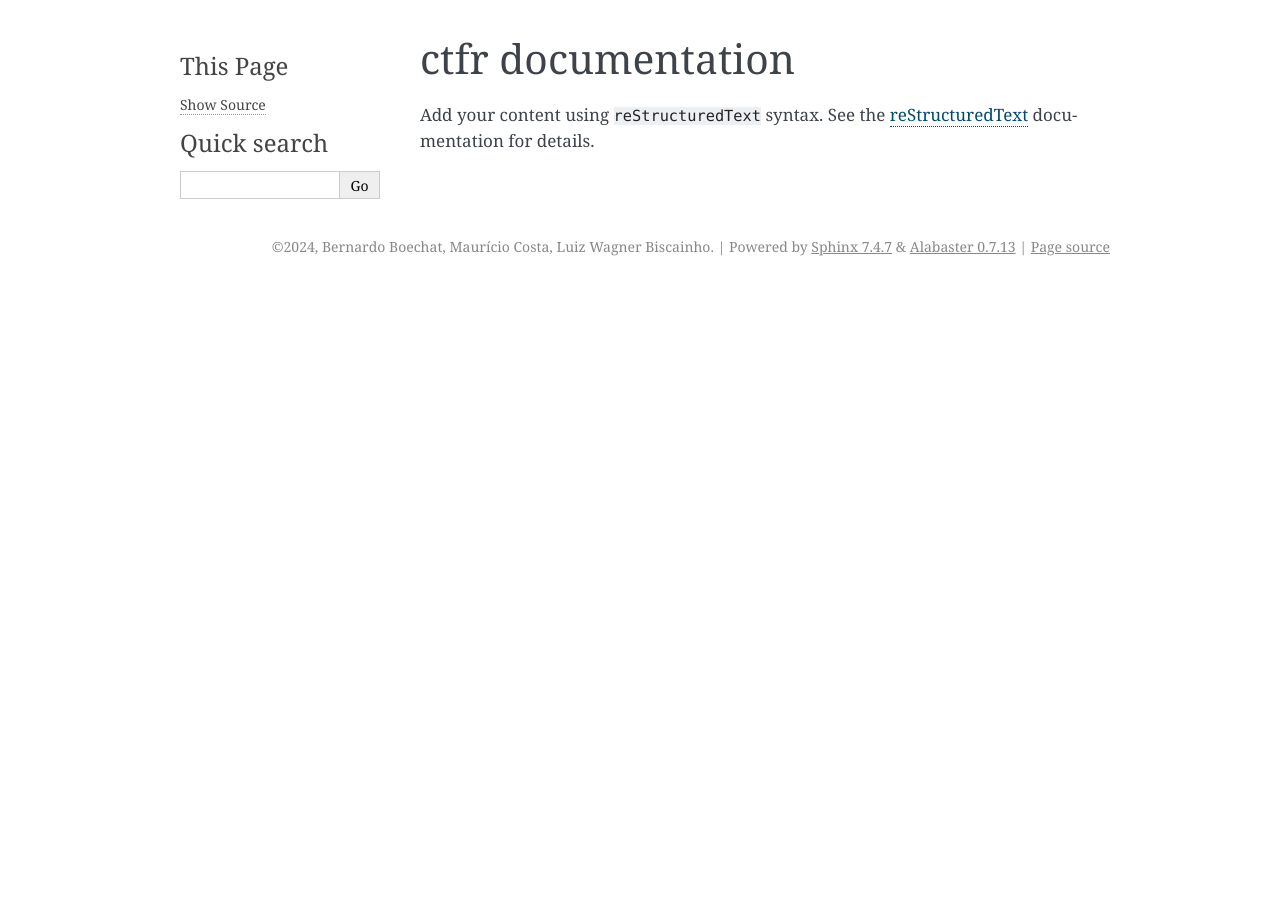
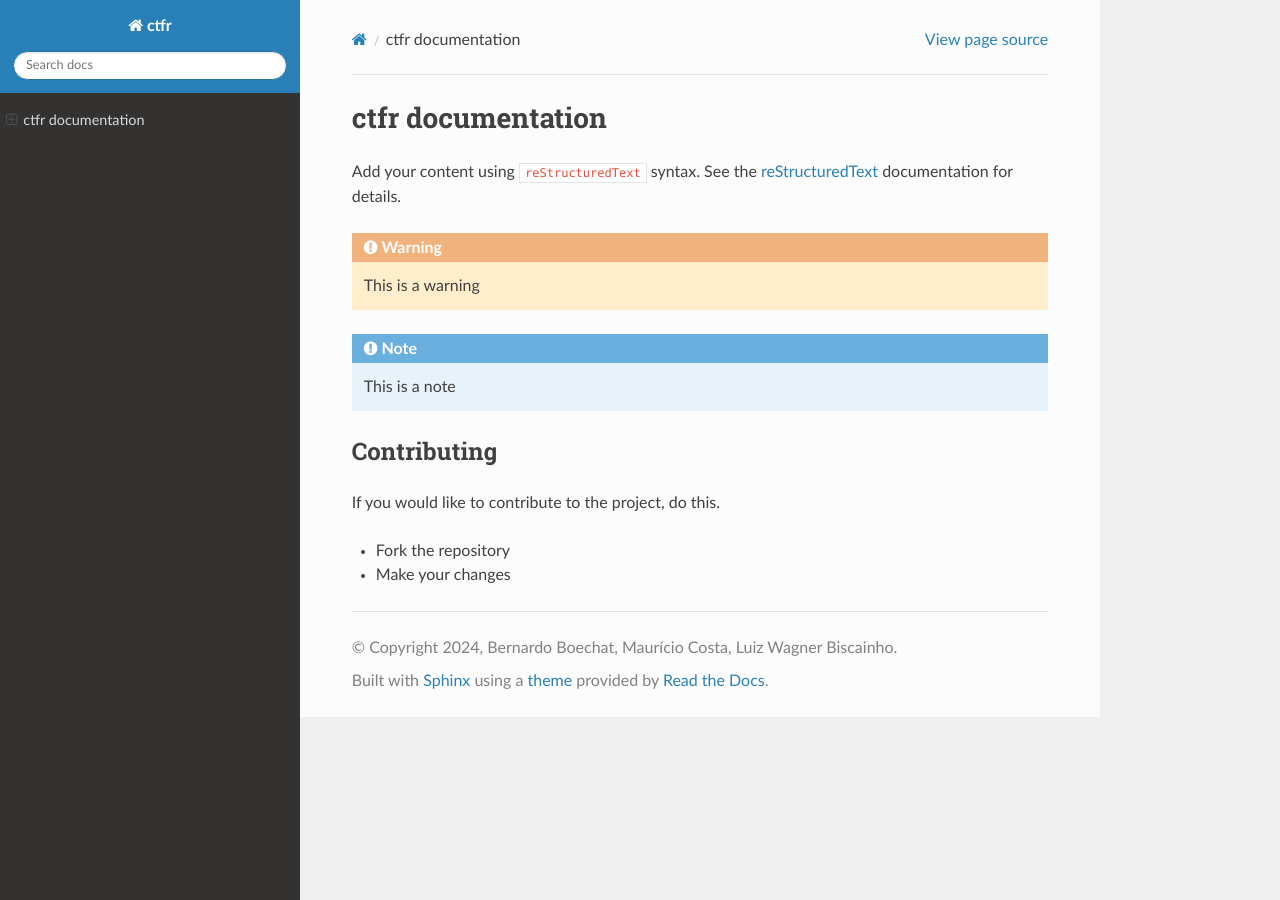
Before and after one commit to b-boechat/ctfr, a Sphinx documentation site: the page built from docs/index.rst, in a window 1280 px wide. Built offline with Sphinx 7.4.7 and the Read the Docs theme 3.1.0, drawn with Linux system fonts in a browser that asks for light colours; formulas are drawn with MathJax 3.

Commit message:
Update docs config.

```diff
--- a/docs/conf.py
+++ b/docs/conf.py
@@ -2,6 +2,11 @@
 #
 # For the full list of built-in configuration values, see the documentation:
 # https://www.sphinx-doc.org/en/master/usage/configuration.html
+
+# -- Path setup --------------------------------------------------------------
+import os
+import sys
+sys.path.insert(0, os.path.abspath('..'))
 
 # -- Project information -----------------------------------------------------
 # https://www.sphinx-doc.org/en/master/usage/configuration.html#project-information
@@ -32,7 +37,7 @@ exclude_patterns = ['_build', 'Thumbs.db', '.DS_Store']
 # -- Options for HTML output -------------------------------------------------
 # https://www.sphinx-doc.org/en/master/usage/configuration.html#options-for-html-output
 
-html_theme = 'alabaster'
+html_theme = 'sphinx_rtd_theme'
 html_static_path = ['_static']
 
 # -- Options for intersphinx extension ---------------------------------------
--- a/docs/index.rst
+++ b/docs/index.rst
@@ -10,7 +10,23 @@ Add your content using ``reStructuredText`` syntax. See the
 `reStructuredText <https://www.sphinx-doc.org/en/master/usage/restructuredtext/index.html>`_
 documentation for details.
 
+.. warning::
+   This is a warning
+
+.. note::
+   This is a note
+
 
 .. toctree::
    :maxdepth: 2
    :caption: Contents:
+
+
+Contributing
+------------
+
+If you would like to contribute to the project, do this.
+
+- Fork the repository
+
+- Make your changes
```
